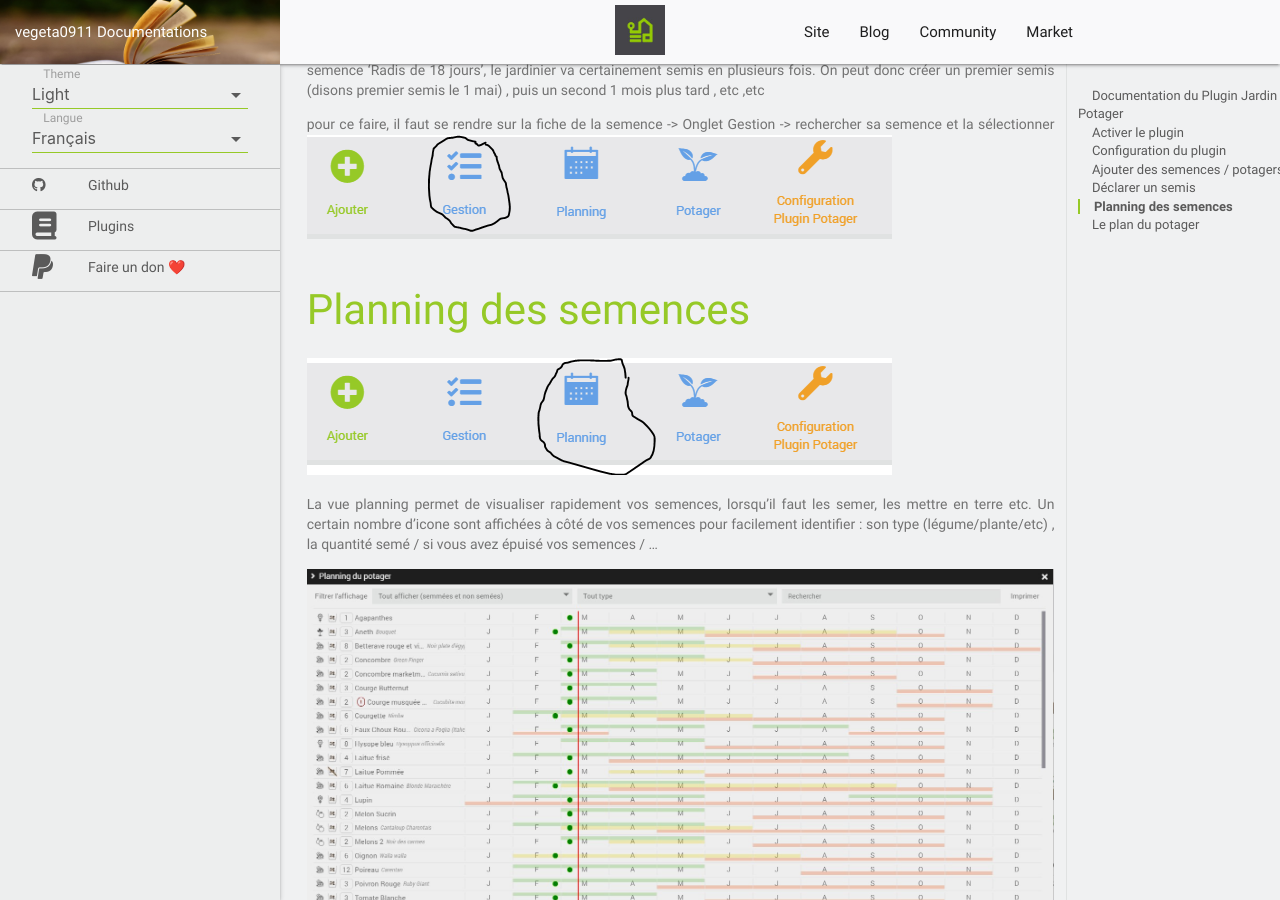
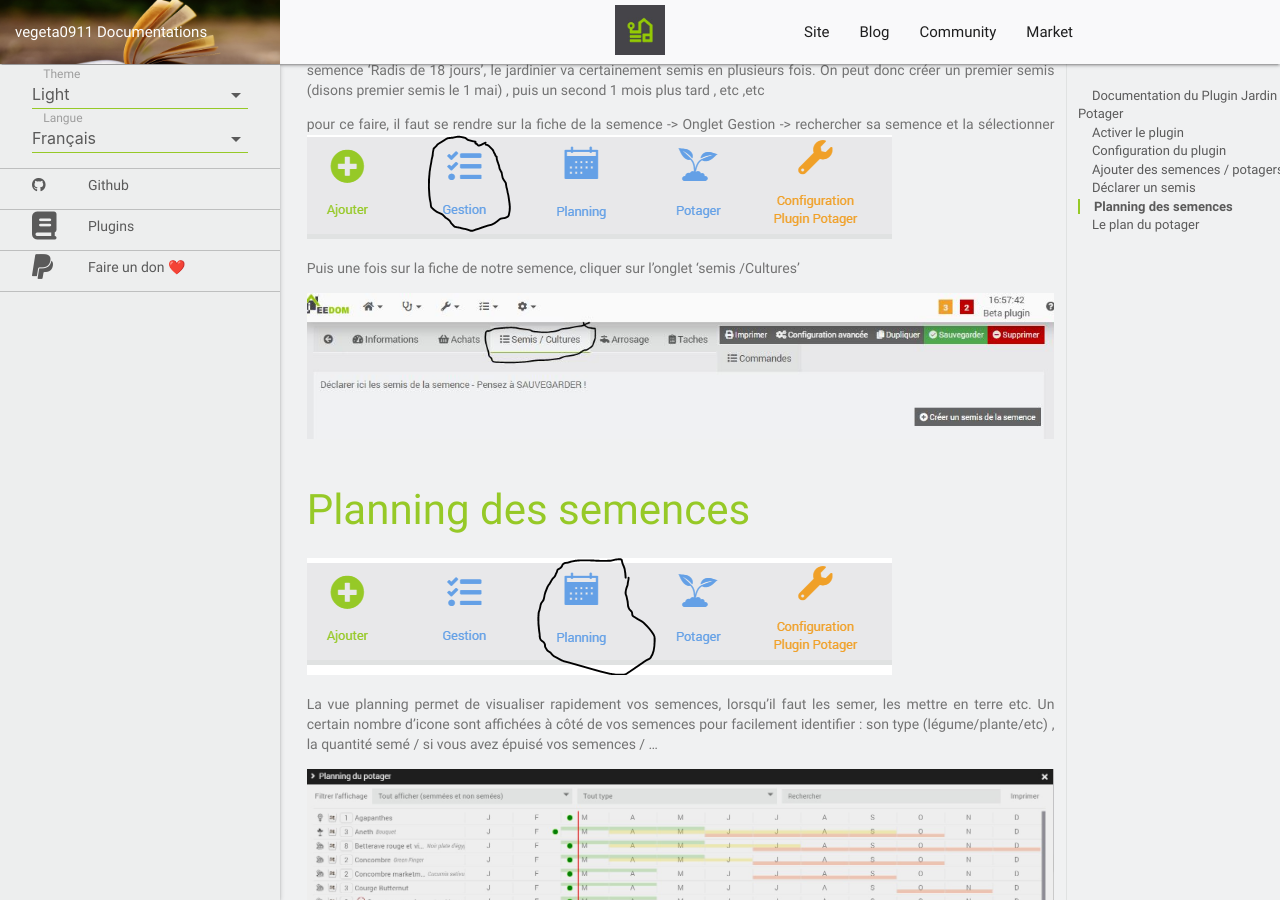
Before and after one commit to vegeta0911/documentation, a Jekyll site: the page built from plugins/fr_FR/Jardin/index.md, in a window 1280 px wide and 900 px high, scrolled down 2634 px. Built offline with Jekyll 4.4.1, drawn with Linux system fonts in a browser that asks for light colours; nearby versions of some CDN libraries; our own code applies the rules of GitHub Pages for plain Markdown files; library files that are not in the unit come from our copies.

Commit message:
Update index.md

```diff
--- a/plugins/fr_FR/Jardin/index.md
+++ b/plugins/fr_FR/Jardin/index.md
@@ -73,6 +73,10 @@ Comme expliqué précédemment, pour une même semence, on peut déclarer plusie
 
 pour ce faire, il faut se rendre sur la fiche de la semence -> Onglet Gestion -> rechercher sa semence et la sélectionner
 ![enter image description here](../../images/Jardin/semiss.PNG)
+
+Puis une fois sur la fiche de notre semence, cliquer sur l'onglet 'semis /Cultures'
+
+![enter image description here](../../images/Jardin/semis.JPG)
 
 Planning des semences
 ===
```
